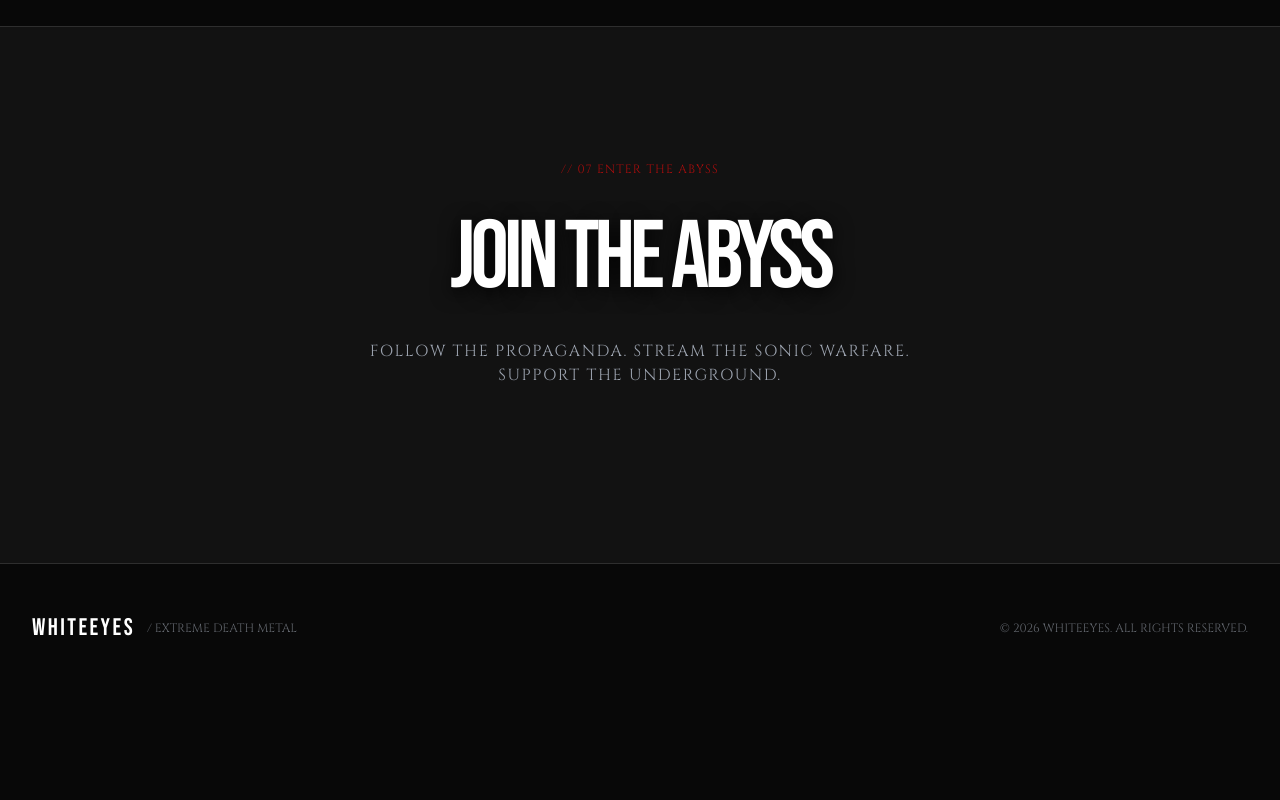
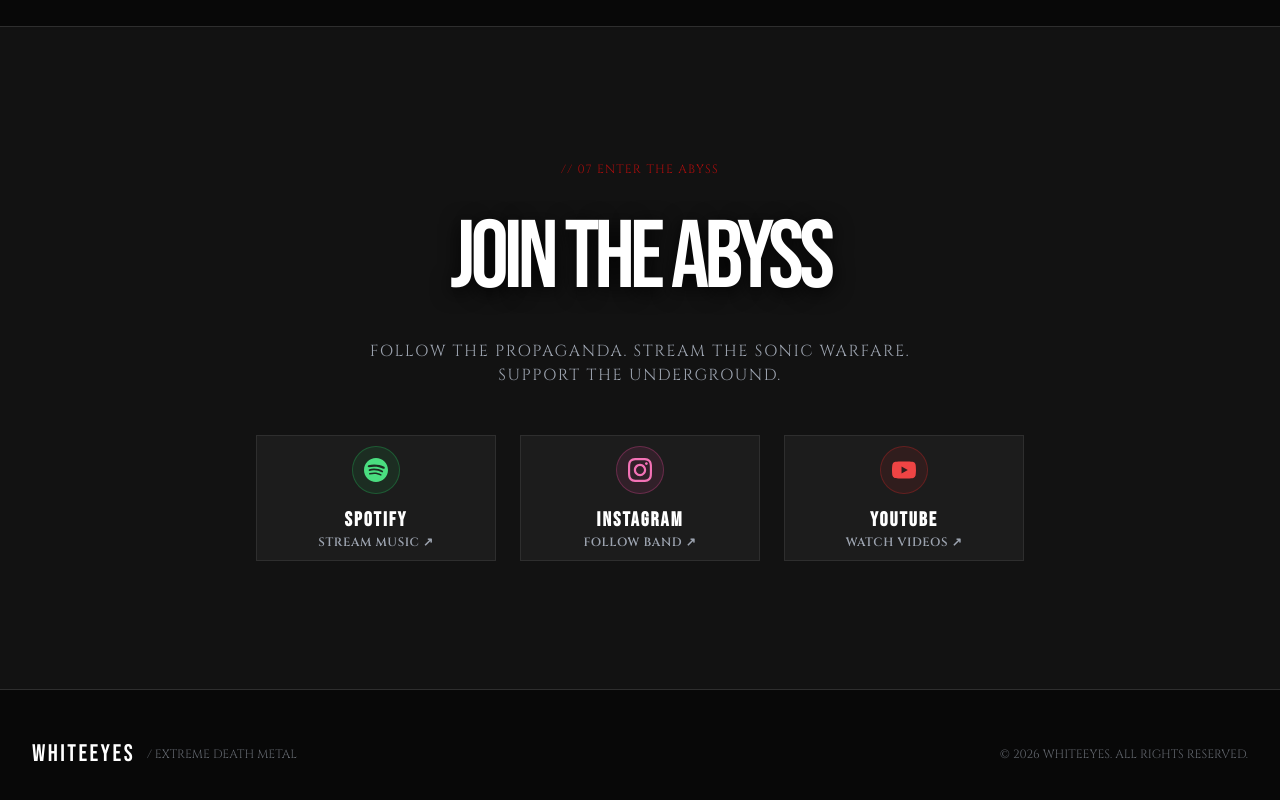
Before and after one commit to jehoshaphatbc/whiteeyes-web, a Nuxt app: page / in a window 1280 px wide. Shown: the part 3381-4181 px from the top of the page. Before the commit the page ends 4073 px from the top, so only its background shows below. Built offline with nearby package versions, Linux system fonts and the light colour scheme; no server answers.

Commit message:
feat: make Join the Abyss section dynamically render Spotify, IG, and YT links

```diff
--- a/components/public/ConnectSection.vue
+++ b/components/public/ConnectSection.vue
@@ -20,60 +20,60 @@
           FOLLOW THE PROPAGANDA. STREAM THE SONIC WARFARE. SUPPORT THE UNDERGROUND.
         </p>
 
-        <div class="grid grid-cols-2 sm:grid-cols-3 md:grid-cols-5 gap-4 max-w-4xl mx-auto">
+        <!-- 3 Primary Platforms: Spotify, Instagram, YouTube -->
+        <div class="grid grid-cols-1 sm:grid-cols-3 gap-6 max-w-3xl mx-auto">
+          <!-- Spotify -->
           <a
-            v-if="socialLinks?.spotify_url"
-            :href="socialLinks.spotify_url"
+            :href="socialLinks?.spotify_url || '#'"
             target="_blank"
             rel="noopener noreferrer"
-            class="btn-brutal py-4 flex flex-col items-center gap-2 group"
+            class="btn-brutal py-6 flex flex-col items-center justify-center gap-3 group transition-all duration-300 border-void-border hover:border-green-500/80 hover:shadow-[0_0_20px_rgba(34,197,94,0.3)] bg-void/50 hover:bg-void"
           >
-            <span class="font-display text-lg tracking-widest">SPOTIFY</span>
-            <span class="font-mono text-[10px] text-ash group-hover:text-white">STREAM ↗</span>
+            <div class="w-12 h-12 rounded-full bg-green-500/10 border border-green-500/30 flex items-center justify-center text-green-400 group-hover:scale-110 transition-transform">
+              <svg class="w-6 h-6" fill="currentColor" viewBox="0 0 24 24">
+                <path d="M12 0C5.373 0 0 5.373 0 12s5.373 12 12 12 12-5.373 12-12S18.627 0 12 0zm5.521 17.34c-.24.359-.66.48-1.021.24-2.82-1.74-6.36-2.101-10.561-1.141-.418.122-.779-.179-.899-.539-.12-.421.18-.78.54-.9 4.56-1.02 8.52-.6 11.64 1.32.42.18.479.659.301 1.02zm1.48-3.3c-.301.42-.841.6-1.262.3-3.239-1.98-8.159-2.58-11.939-1.38-.479.12-1.02-.12-1.14-.6-.12-.48.12-1.021.6-1.141C9.6 9.9 15 10.561 18.72 12.84c.361.181.54.78.281 1.2zm.12-3.36C15.24 8.4 8.82 8.16 5.16 9.301c-.6.179-1.2-.18-1.38-.72-.18-.6.18-1.2.72-1.38 4.26-1.26 11.28-1.02 15.72 1.62.54.3.72 1.02.42 1.56-.3.42-1.02.6-1.56.3z"/>
+              </svg>
+            </div>
+            <div>
+              <span class="font-display text-xl tracking-widest text-white block">SPOTIFY</span>
+              <span class="font-mono text-xs text-ash group-hover:text-green-400 font-semibold tracking-wider">STREAM MUSIC ↗</span>
+            </div>
           </a>
 
+          <!-- Instagram -->
           <a
-            v-if="socialLinks?.youtube_url"
-            :href="socialLinks.youtube_url"
+            :href="socialLinks?.instagram_url || '#'"
             target="_blank"
             rel="noopener noreferrer"
-            class="btn-brutal py-4 flex flex-col items-center gap-2 group"
+            class="btn-brutal py-6 flex flex-col items-center justify-center gap-3 group transition-all duration-300 border-void-border hover:border-pink-500/80 hover:shadow-[0_0_20px_rgba(236,72,153,0.3)] bg-void/50 hover:bg-void"
           >
-            <span class="font-display text-lg tracking-widest">YOUTUBE</span>
-            <span class="font-mono text-[10px] text-ash group-hover:text-white">WATCH ↗</span>
+            <div class="w-12 h-12 rounded-full bg-pink-500/10 border border-pink-500/30 flex items-center justify-center text-pink-400 group-hover:scale-110 transition-transform">
+              <svg class="w-6 h-6" fill="currentColor" viewBox="0 0 24 24">
+                <path d="M12 2.163c3.204 0 3.584.012 4.85.07 3.252.148 4.771 1.691 4.919 4.919.058 1.265.069 1.645.069 4.849 0 3.205-.012 3.584-.069 4.849-.149 3.225-1.664 4.771-4.919 4.919-1.266.058-1.644.07-4.85.07-3.204 0-3.584-.012-4.849-.07-3.26-.149-4.771-1.699-4.919-4.92-.058-1.265-.07-1.644-.07-4.849 0-3.204.013-3.583.07-4.849.149-3.227 1.664-4.771 4.919-4.919 1.266-.057 1.645-.069 4.849-.069zm0-2.163c-3.259 0-3.667.014-4.947.072-4.358.2-6.78 2.618-6.98 6.98-.059 1.281-.073 1.689-.073 4.948 0 3.259.014 3.668.072 4.948.2 4.358 2.618 6.78 6.98 6.98 1.281.058 1.689.072 4.948.072 3.259 0 3.668-.014 4.948-.072 4.354-.2 6.782-2.618 6.979-6.98.059-1.28.073-1.689.073-4.948 0-3.259-.014-3.667-.072-4.947-.196-4.354-2.617-6.78-6.979-6.98-1.281-.059-1.69-.073-4.949-.073zm0 5.838c-3.403 0-6.162 2.759-6.162 6.162s2.759 6.163 6.162 6.163 6.162-2.759 6.162-6.163c0-3.403-2.759-6.162-6.162-6.162zm0 10.162c-2.209 0-4-1.79-4-4 0-2.209 1.791-4 4-4s4 1.791 4 4c0 2.21-1.791 4-4 4zm6.406-11.845c-.796 0-1.441.645-1.441 1.44s.645 1.44 1.441 1.44c.795 0 1.439-.645 1.439-1.44s-.644-1.44-1.439-1.44z"/>
+              </svg>
+            </div>
+            <div>
+              <span class="font-display text-xl tracking-widest text-white block">INSTAGRAM</span>
+              <span class="font-mono text-xs text-ash group-hover:text-pink-400 font-semibold tracking-wider">FOLLOW BAND ↗</span>
+            </div>
           </a>
 
+          <!-- YouTube -->
           <a
-            v-if="socialLinks?.instagram_url"
-            :href="socialLinks.instagram_url"
+            :href="socialLinks?.youtube_url || '#'"
             target="_blank"
             rel="noopener noreferrer"
-            class="btn-brutal py-4 flex flex-col items-center gap-2 group"
+            class="btn-brutal py-6 flex flex-col items-center justify-center gap-3 group transition-all duration-300 border-void-border hover:border-red-600/80 hover:shadow-[0_0_20px_rgba(239,68,68,0.3)] bg-void/50 hover:bg-void"
           >
-            <span class="font-display text-lg tracking-widest">INSTAGRAM</span>
-            <span class="font-mono text-[10px] text-ash group-hover:text-white">FOLLOW ↗</span>
-          </a>
-
-          <a
-            v-if="socialLinks?.facebook_url"
-            :href="socialLinks.facebook_url"
-            target="_blank"
-            rel="noopener noreferrer"
-            class="btn-brutal py-4 flex flex-col items-center gap-2 group"
-          >
-            <span class="font-display text-lg tracking-widest">FACEBOOK</span>
-            <span class="font-mono text-[10px] text-ash group-hover:text-white">COMMUNITY ↗</span>
-          </a>
-
-          <a
-            v-if="socialLinks?.whatsapp_number"
-            :href="`https://wa.me/${socialLinks.whatsapp_number}`"
-            target="_blank"
-            rel="noopener noreferrer"
-            class="btn-brutal py-4 flex flex-col items-center gap-2 group border-blood/60 bg-blood/10"
-          >
-            <span class="font-display text-lg tracking-widest text-white">WHATSAPP</span>
-            <span class="font-mono text-[10px] text-blood group-hover:text-white">DIRECT ↗</span>
+            <div class="w-12 h-12 rounded-full bg-red-600/10 border border-red-600/30 flex items-center justify-center text-red-500 group-hover:scale-110 transition-transform">
+              <svg class="w-6 h-6" fill="currentColor" viewBox="0 0 24 24">
+                <path d="M23.498 6.186a3.016 3.016 0 0 0-2.122-2.136C19.505 3.545 12 3.545 12 3.545s-7.505 0-9.377.505A3.017 3.017 0 0 0 .502 6.186C0 8.07 0 12 0 12s0 3.898.502 5.786a3.016 3.016 0 0 0 2.122 2.136c1.871.505 9.376.505 9.376.505s7.505 0 9.377-.505a3.015 3.015 0 0 0 2.122-2.136C24 15.898 24 12 24 12s0-3.898-.502-5.786zM9.545 15.568V8.432L15.818 12l-6.273 3.568z"/>
+              </svg>
+            </div>
+            <div>
+              <span class="font-display text-xl tracking-widest text-white block">YOUTUBE</span>
+              <span class="font-mono text-xs text-ash group-hover:text-red-500 font-semibold tracking-wider">WATCH VIDEOS ↗</span>
+            </div>
           </a>
         </div>
       </UiRevealOnScroll>
```
